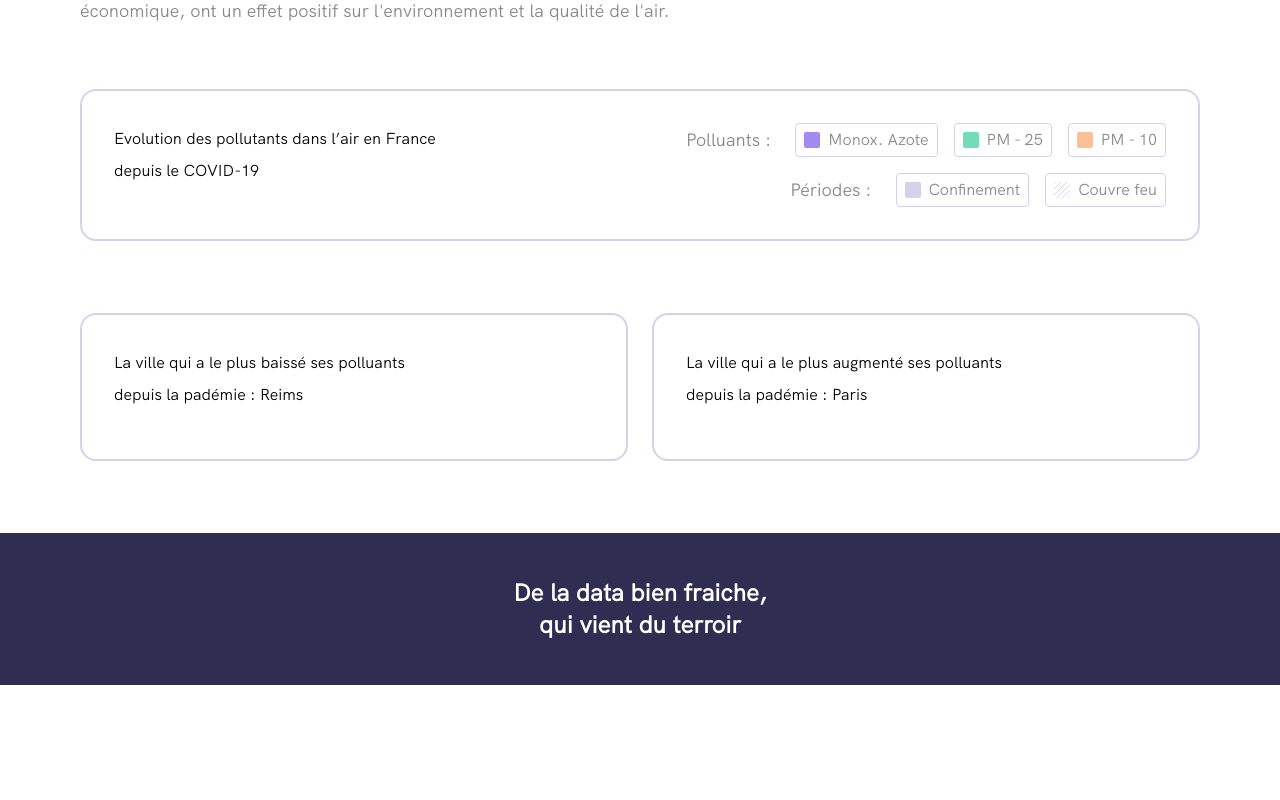
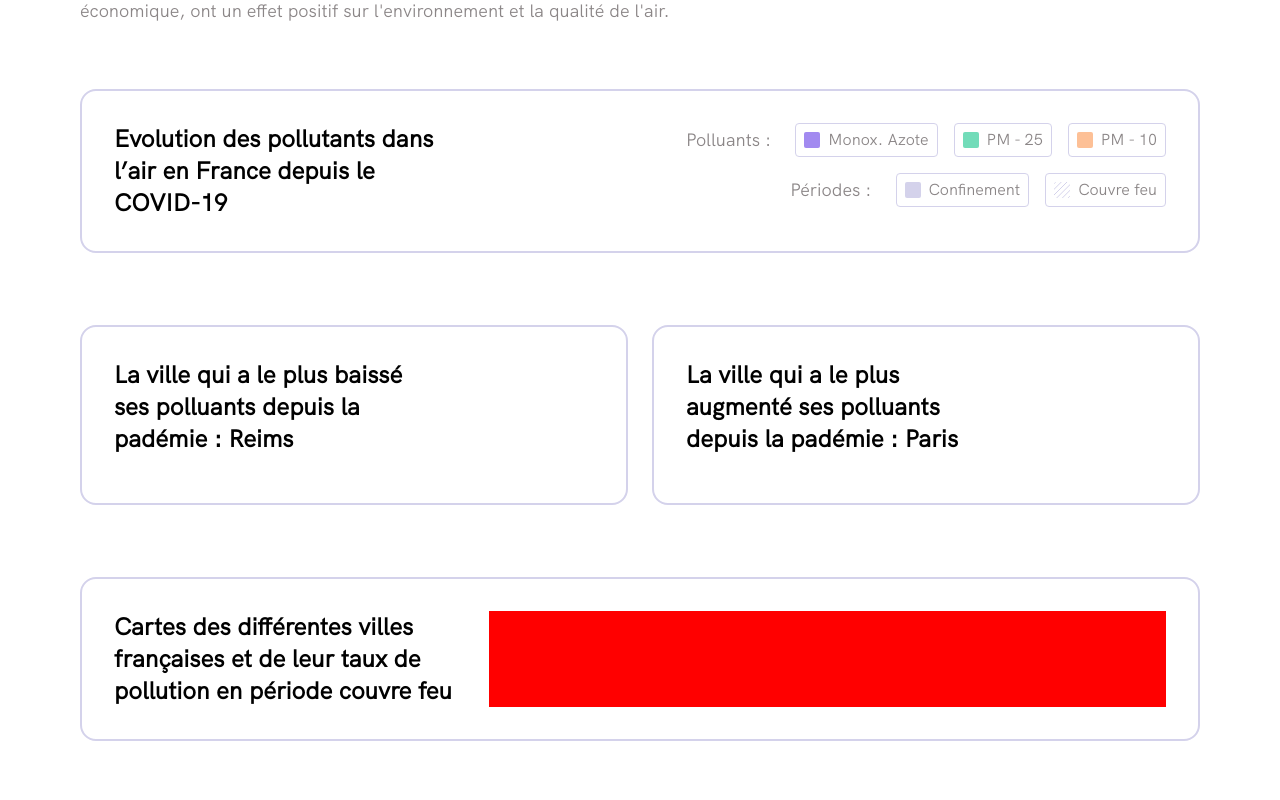
Before and after one commit to eltha9/Data-Design, a Vue app: page / in a window 1280 px wide. Shown: the part 320-1120 px from the top of the page. Before the commit the page ends 1005 px from the top, so only its background shows below. Built offline with nearby package versions, Linux system fonts and the light colour scheme.

Commit message:
start map stat

```diff
--- a/src/App.vue
+++ b/src/App.vue
@@ -1,7 +1,7 @@
 <template>
 
   <main class="px-20 mt-10 font-grotesk" >
-    <div class="container">
+    <div class="">
 
       <Header/>
       <Stats/>
@@ -19,5 +19,4 @@ document.title = "CocoData";
 
 </script>
 <style>
-
 </style>
--- a/src/components/Stats.vue
+++ b/src/components/Stats.vue
@@ -21,9 +21,6 @@ import CityStat from './SubStats/CityStat.vue'
   @apply grid grid-cols-2 gap-x-6;
   margin-bottom: 4.5rem;
 }
-h2{
-  @apply font-bold text-2xl;
-}
 
 .mini-card{
     @apply text-base flex items-center border-purple-100 rounded border px-2 py-1 mr-4;
--- a/src/components/SubStats/Map.vue
+++ b/src/components/SubStats/Map.vue
@@ -1,5 +1,11 @@
 <template>
-    <section id="map">
+    <section id="map" class="flex">
+        <div class="map-info w-4/12 mr-6">
+            <h2>Cartes des différentes villes françaises et de leur taux de pollution en période couvre feu</h2>
+        </div>
+        <div class="map flex-1 min-h-full">
+
+        </div>
 
     </section>
 </template>
@@ -9,5 +15,11 @@
 </script>
 
 <style scoped>
-
+#map{
+    @apply border-purple-100 rounded-2xl border-2 p-8 ;
+    margin-bottom: 9.125rem;
+}
+.map{
+    background-color: red;
+}
 </style>
--- a/src/index.css
+++ b/src/index.css
@@ -17,3 +17,7 @@
 @tailwind base;
 @tailwind components;
 @tailwind utilities;
+
+h2{
+    @apply font-bold text-2xl;
+  }
```
